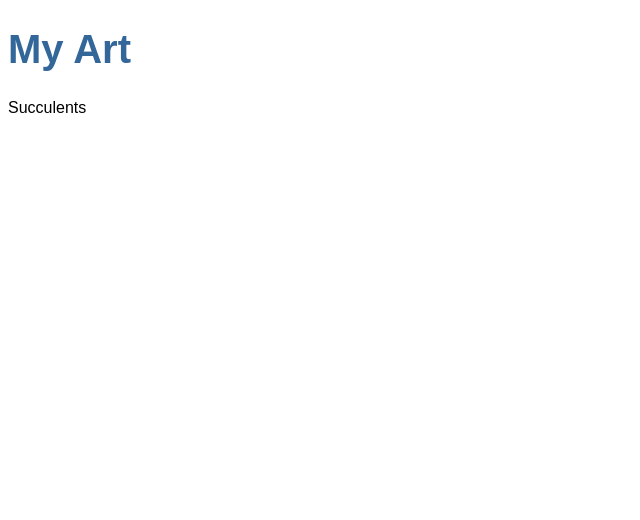
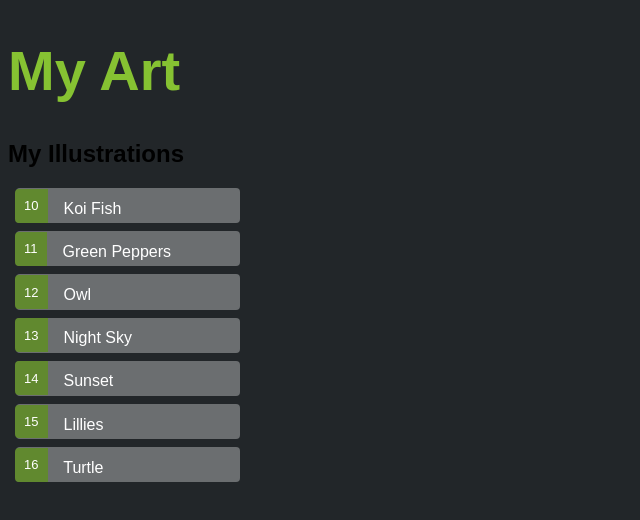
Before and after one commit to differsthecat/ArtPortfolio, an Angular app: page / in a window 1280 px wide. Shown: the top 520 px of the page, without its empty margins (0-640 px from the left). Built offline with nearby package versions, Linux system fonts and the light colour scheme.

Commit message:
Added new component

```diff
--- a/src/app/app.component.css
+++ b/src/app/app.component.css
@@ -1,11 +1,10 @@
 /* Application-wide Styles */
 h1 {
-  color: #369;
+  color: #86c232;
   font-family: Arial, Helvetica, sans-serif;
-  font-size: 250%;
+  font-size: 350%;
 }
 h2, h3 {
-  color: #444;
   font-family: Arial, Helvetica, sans-serif;
   font-weight: lighter;
 }
--- a/src/app/app.module.ts
+++ b/src/app/app.module.ts
@@ -1,5 +1,6 @@
 import { BrowserModule } from '@angular/platform-browser';
 import { NgModule } from '@angular/core';
+import { FormsModule } from '@angular/forms'; // <-- NgModel lives here
 
 
 import { AppComponent } from './app.component';
@@ -12,7 +13,8 @@ import { IllustrationsComponent } from './illustrations/illustrations.component'
     IllustrationsComponent
   ],
   imports: [
-    BrowserModule
+    BrowserModule,
+    FormsModule
   ],
   providers: [],
   bootstrap: [AppComponent]
--- /dev/null
+++ b/src/app/illustration.ts
@@ -0,0 +1,5 @@
+export class Illustration {
+  id: number;
+  name: string;
+  imagePath: string;
+}
--- a/src/app/illustrations/illustrations.component.css
+++ b/src/app/illustrations/illustrations.component.css
@@ -0,0 +1,49 @@
+    /* llustration Component's private CSS styles */
+    .selected {
+      background-color: #6B6E70 !important;
+      color: white;
+    }
+    .illustrations {
+      margin: 0 0 2em 0;
+      list-style-type: none;
+      padding: 0;
+      width: 15em;
+    }
+    .illustrations li {
+      color: white;
+      cursor: pointer;
+      position: relative;
+      left: 0;
+      background-color: #6B6E70;
+      margin: .5em;
+      padding: .3em 0;
+      height: 1.6em;
+      border-radius: 4px;
+    }
+    .illustrations li.selected:hover {
+      background-color: #6B6E70 !important;
+      color: white;
+    }
+    .illustrations li:hover {
+      color: #607D8B;
+      background-color: #DDD;
+      left: .1em;
+    }
+    .illustrations .text {
+      position: relative;
+      top: -3px;
+    }
+    .illustrations .badge {
+      display: inline-block;
+      font-size: small;
+      color: white;
+      padding: 0.8em 0.7em 0 0.7em;
+      background-color: #61892F;
+      line-height: 1em;
+      position: relative;
+      left: -1px;
+      top: -4px;
+      height: 1.8em;
+      margin-right: .8em;
+      border-radius: 4px 0 0 4px;
+    }
--- a/src/app/illustrations/illustrations.component.html
+++ b/src/app/illustrations/illustrations.component.html
@@ -1 +1,6 @@
-{{illustration}}
+<h2 class="header">My Illustrations</h2>
+<ul class="illustrations">
+	<li *ngFor="let illustration of illustrations">
+		<span class="badge">{{illustration.id}}</span>  {{illustration.name}}
+	</li>
+</ul>
--- a/src/app/illustrations/illustrations.component.ts
+++ b/src/app/illustrations/illustrations.component.ts
@@ -1,4 +1,6 @@
 import { Component, OnInit } from '@angular/core';
+import { Illustration } from '../illustration';
+import { ILLUSTRATIONS } from '../mock-illustrations';
 
 @Component({
   selector: 'app-illustrations',
@@ -7,7 +9,7 @@ import { Component, OnInit } from '@angular/core';
 })
 export class IllustrationsComponent implements OnInit {
 
-  illustration = 'Succulents';
+  illustrations = ILLUSTRATIONS;
 
   constructor() { }
 
--- /dev/null
+++ b/src/app/mock-illustrations.ts
@@ -0,0 +1,13 @@
+// Temporary file for testing
+
+import { Illustration } from './illustration';
+
+export const ILLUSTRATIONS: Illustration[] = [
+	{ id: 10, name: 'Koi Fish', imagePath: 'filepath' },
+	{ id: 11, name: 'Green Peppers', imagePath: 'filepath' },
+	{ id: 12, name: 'Owl', imagePath: 'filepath' },
+	{ id: 13, name: 'Night Sky', imagePath: 'filepath' },
+	{ id: 14, name: 'Sunset', imagePath: 'filepath' },
+	{ id: 15, name: 'Lillies', imagePath: 'filepath' },
+	{ id: 16, name: 'Turtle', imagePath: 'filepath' }
+];
--- a/src/styles.css
+++ b/src/styles.css
@@ -1 +1,4 @@
 /* You can add global styles to this file, and also import other style files */
+body {
+  background-color: #222629
+}
```
